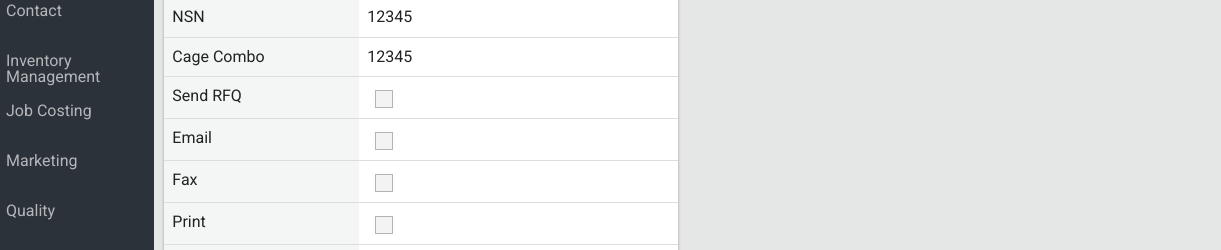
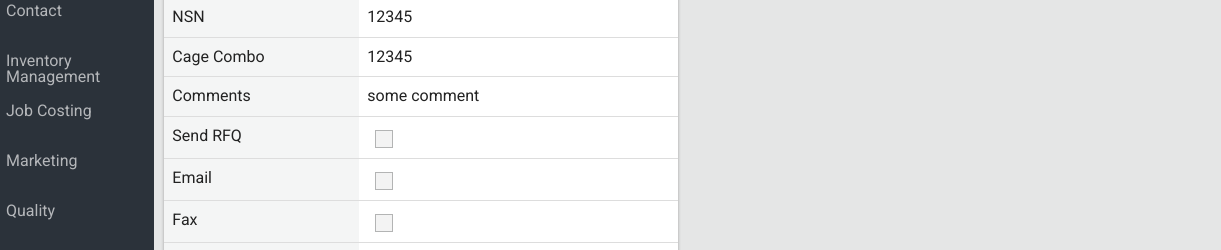
Before and after one commit to bahuzz/presidium, a website: page vendor.html in a window 1280 px wide. Shown: the part 397-647 px from the top of the page, 59-1280 px from the left. Drawn offline with nearby package versions, Linux system fonts and the light colour scheme.

Commit message:
vendor input

```diff
--- a/vendor.html
+++ b/vendor.html
@@ -295,6 +295,14 @@
 										</tr>
 
 										<tr>
+											<th>Comments</th>
+											<td>
+												<span class="field-value">some comment</span>
+												<input type="text" class="edit-field" placeholder="some text">
+											</td>
+										</tr>
+
+										<tr>
 											<th>Send RFQ</th>
 											<td>
 												<div class="check edit-check">
```
